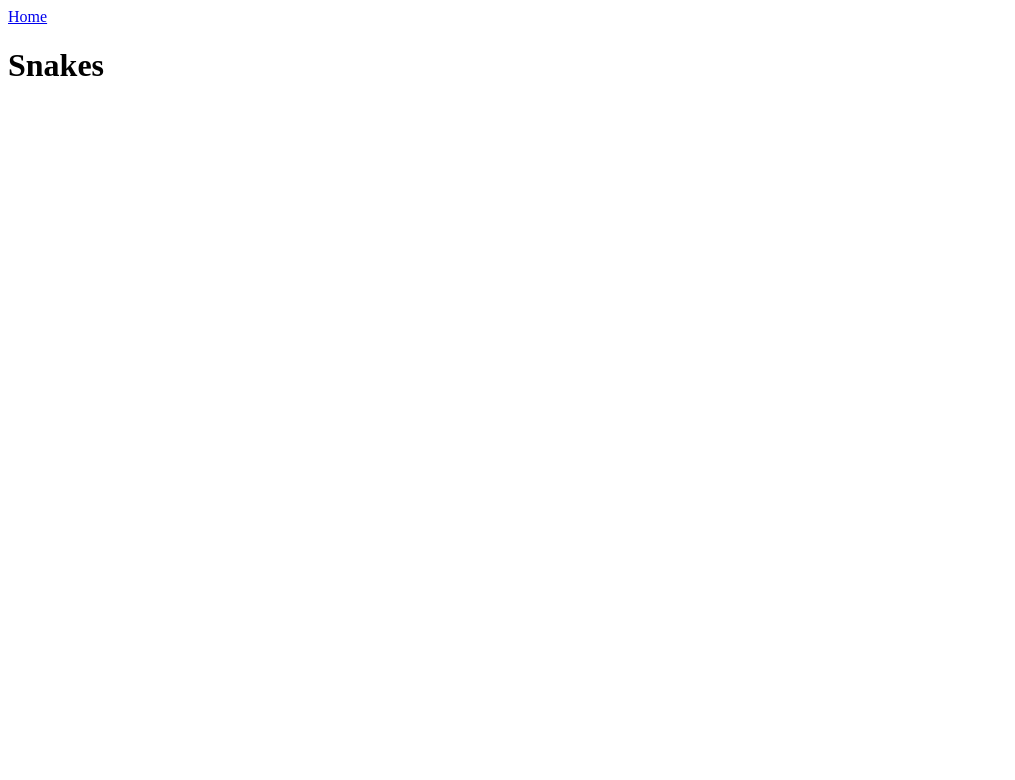
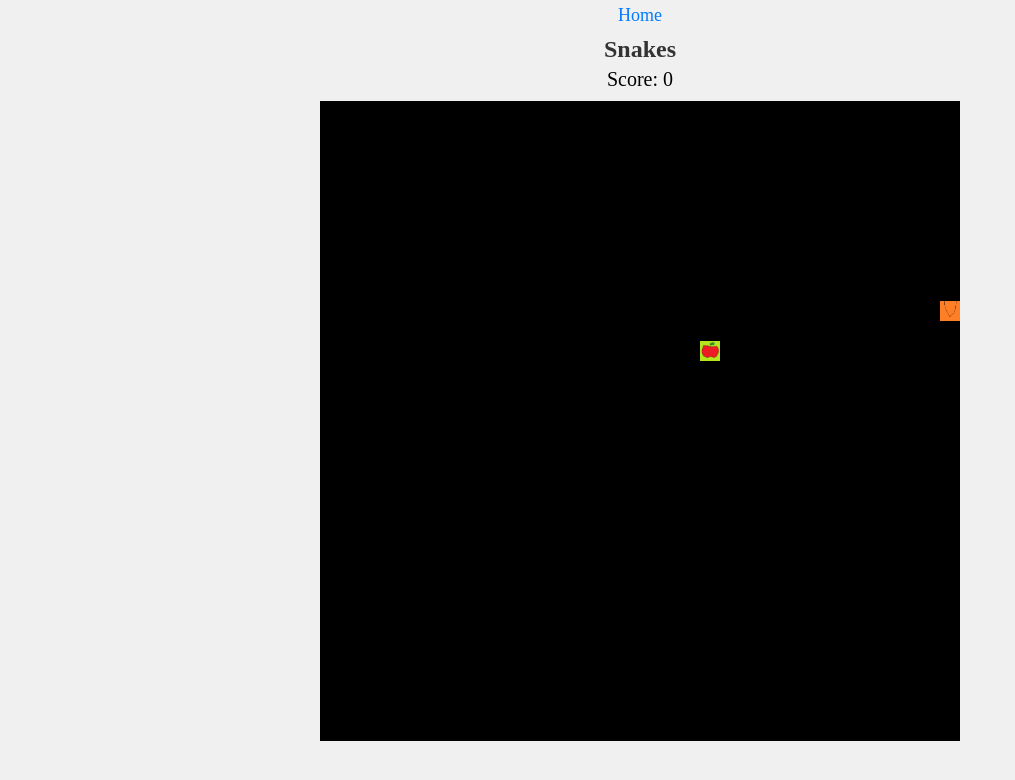
Before and after one commit to Gmittal93/slithera-fun, a plain HTML site: page snakes.html in a window 1280 px wide. Shown: the whole page, without its empty margins (0-1015 px from the left). Drawn offline with Linux system fonts and the light colour scheme.

Commit message:
added initial snakes game

```diff
--- /dev/null
+++ b/snakes.css
@@ -0,0 +1,32 @@
+a {
+    text-decoration: none; /* Remove underline */
+    font-size: 18px; /* Increase font size */
+    color: #007bff; /* Link color */
+    margin-bottom: 5px; /* Space below the link */
+}
+
+h1 {
+    font-size: 24px; /* Size of the heading */
+    color: #333; /* Darker color for the heading */
+    margin: 5px 0; /* Margin for the heading */
+}
+
+#score {
+    font-size: 20px; /* Size of the score text */
+    color: #000; /* Color of the score text */
+    margin-bottom: 10px; /* Space below the score */
+}
+
+canvas {
+    background-color: #000; /* Background color of the canvas */
+}
+
+body {
+    display: flex;
+    flex-direction: column;
+    align-items: center; /* Left align the contents */
+    justify-content: center;
+    margin: 0;
+    padding-top: 5px; /* Add gap at the top */
+    background-color: #f0f0f0; /* Light background color */
+}
--- a/snakes.html
+++ b/snakes.html
@@ -1,6 +1,22 @@
 <!DOCTYPE html>
-<title>Slithera: Snakes</title>
+<html lang="en">
+<head>
+    <meta charset="UTF-8">
+    <meta name="viewport" content="width=device-width, initial-scale=1.0">
+    <title>Slithera: Snakes</title>
+    <link rel="stylesheet" href="snakes.css">
+</head>
+<body>
+    <!-- Navigation and title section -->
+    <a href="index.html">Home</a>
+    <h1>Snakes</h1>
 
-<a href="index.html">Home</a>
+    <!-- Score display -->
+    <div id="score">Score: 0</div>
 
-<h1>Snakes</h1>
+    <!-- Game canvas -->
+    <canvas id="gameCanvas"></canvas>
+
+    <script src="snakes2.js"></script>
+</body>
+</html>
--- /dev/null
+++ b/snakes2.js
@@ -0,0 +1,227 @@
+const canvas = document.getElementById('gameCanvas');
+const ctx = canvas.getContext('2d');
+const scoreElement = document.getElementById('score');
+
+let tileSize = 20; // This will change dynamically based on the screen size
+let tileCount;
+
+// Automatically adjust the canvas size based on the screen size
+function adjustCanvasSize() {
+    const screenWidth = window.innerWidth;
+    const screenHeight = window.innerHeight;
+
+    // Set canvas dimensions (e.g., use 90% of the screen size for the game)
+    canvas.width = Math.min(screenWidth * 0.9, screenHeight * 0.9);
+    canvas.height = canvas.width; // Make the canvas square
+
+    // Calculate the number of tiles and tile size based on the canvas size
+    tileCount = Math.floor(canvas.width / tileSize);
+}
+
+// Call adjustCanvasSize at the beginning
+adjustCanvasSize();
+
+
+// // Re-adjust canvas size if window is resized
+// window.addEventListener('resize', adjustCanvasSize);
+
+
+// Function to set the canvas size based on screen size
+function setCanvasSize() {
+    const canvas = document.getElementById('gameCanvas');
+    const aspectRatio = 1; // Set the aspect ratio (width / height)
+
+    // Calculate the maximum height and width based on the viewport
+    const maxHeight = window.innerHeight * 0.8; // Use 70% of the screen height
+    const maxWidth = window.innerWidth * 0.8; // Use 90% of the screen width
+
+    canvas.width = Math.min(maxHeight, maxWidth);
+    canvas.height = Math.min(maxHeight, maxWidth);
+    console.log(canvas.height)
+
+    // // Set canvas dimensions
+    // if (maxWidth / maxHeight > aspectRatio) {
+    //     canvas.width = maxHeight * aspectRatio; // Set width based on height
+    //     canvas.height = maxHeight; // Set height
+    // } else {
+    //     canvas.width = maxWidth; // Set width
+    //     canvas.height = maxWidth / aspectRatio; // Set height based on width
+    // }
+}
+
+// Set the canvas size on the first load
+window.onload = setCanvasSize;
+
+let snake = [
+    { x: 10, y: 10 }, // Head
+    { x: 9, y: 10 },  // Body
+    { x: 8, y: 10 },  // Pre-Tail
+    { x: 7, y: 10 }   // Post-Tail
+];
+
+let snakeDir = { x: 1, y: 0 }; // Moving to the right by default
+let food = randomFoodPosition();
+let score = 0;
+
+let touchStartX = 0;
+let touchStartY = 0;
+let touchEndX = 0;
+let touchEndY = 0;
+
+// Load images for the snake parts from 'media/images/sprites/'
+const headImg = new Image();
+headImg.src = 'media/images/sprites/head.png';
+const bodyImg = new Image();
+bodyImg.src = 'media/images/sprites/body.png';
+const preTailImg = new Image();
+preTailImg.src = 'media/images/sprites/pre_tail.png';
+const postTailImg = new Image();
+postTailImg.src = 'media/images/sprites/post_tail.png';
+
+// Load image for the pallet from 'media/images/sprites/'
+const palletImg = new Image();
+palletImg.src = 'media/images/sprites/pallet.png';
+
+// Generate a random position for the food (pallet)
+function randomFoodPosition() {
+    return {
+        x: Math.floor(Math.random() * tileCount),
+        y: Math.floor(Math.random() * tileCount)
+    };
+}
+
+function gameLoop() {
+    update();
+    draw();
+}
+
+function update() {
+    const head = { x: snake[0].x + snakeDir.x, y: snake[0].y + snakeDir.y };
+
+    // Check if snake eats the food
+    if (head.x === food.x && head.y === food.y) {
+        score++;
+        scoreElement.textContent = `Score: ${score}`;
+        food = randomFoodPosition();
+    } else {
+        snake.pop(); // Remove tail segment if food isn't eaten
+    }
+
+    snake.unshift(head); // Add new head to the snake
+
+    // Check for collisions (wall or self)
+    if (head.x < 0 || head.x >= tileCount || head.y < 0 || head.y >= tileCount || selfCollision(head)) {
+        resetGame();
+    }
+}
+
+// Check if the snake collides with itself
+function selfCollision(head) {
+    for (let i = 1; i < snake.length; i++) {
+        if (snake[i].x === head.x && snake[i].y === head.y) {
+            return true;
+        }
+    }
+    return false;
+}
+
+// Reset the game if a collision occurs
+function resetGame() {
+    snake = [
+        { x: 10, y: 10 }, // Head
+        { x: 9, y: 10 },  // Body
+        { x: 8, y: 10 },  // Pre-Tail
+        { x: 7, y: 10 }   // Post-Tail
+    ];
+    snakeDir = { x: 1, y: 0 }; // Moving right by default
+    score = 0;
+    scoreElement.textContent = `Score: ${score}`;
+    food = randomFoodPosition();
+}
+
+// Draw the game: snake and pallet
+function draw() {
+    // Clear canvas
+    ctx.fillStyle = '#000';
+    ctx.fillRect(0, 0, canvas.width, canvas.height);
+
+    // Draw food (pallet)
+    ctx.drawImage(palletImg, food.x * tileSize, food.y * tileSize, tileSize, tileSize);
+
+    // Draw snake (using assets for head, body, pre-tail, post-tail)
+    snake.forEach((segment, index) => {
+        if (index === 0) {
+            ctx.drawImage(headImg, segment.x * tileSize, segment.y * tileSize, tileSize, tileSize);
+        } else if (index === snake.length - 2) {
+            ctx.drawImage(preTailImg, segment.x * tileSize, segment.y * tileSize, tileSize, tileSize);
+        } else if (index === snake.length - 1) {
+            ctx.drawImage(postTailImg, segment.x * tileSize, segment.y * tileSize, tileSize, tileSize);
+        } else {
+            ctx.drawImage(bodyImg, segment.x * tileSize, segment.y * tileSize, tileSize, tileSize);
+        }
+    });
+}
+
+// Change direction of the snake using keyboard
+function changeDirection(event) {
+    switch (event.keyCode) {
+        case 37: // Left arrow
+            if (snakeDir.x === 0) snakeDir = { x: -1, y: 0 };
+            break;
+        case 38: // Up arrow
+            if (snakeDir.y === 0) snakeDir = { x: 0, y: -1 };
+            break;
+        case 39: // Right arrow
+            if (snakeDir.x === 0) snakeDir = { x: 1, y: 0 };
+            break;
+        case 40: // Down arrow
+            if (snakeDir.y === 0) snakeDir = { x: 0, y: 1 };
+            break;
+    }
+}
+
+// Detect touch start
+function handleTouchStart(event) {
+    const firstTouch = event.touches[0];
+    touchStartX = firstTouch.clientX;
+    touchStartY = firstTouch.clientY;
+}
+
+// Detect touch end and calculate the direction of the swipe
+function handleTouchEnd(event) {
+    touchEndX = event.changedTouches[0].clientX;
+    touchEndY = event.changedTouches[0].clientY;
+    handleSwipe();
+}
+
+// Handle swipe direction based on the touch movement
+function handleSwipe() {
+    const diffX = touchEndX - touchStartX;
+    const diffY = touchEndY - touchStartY;
+
+    if (Math.abs(diffX) > Math.abs(diffY)) {
+        // Swipe was horizontal
+        if (diffX > 0 && snakeDir.x === 0) {
+            snakeDir = { x: 1, y: 0 }; // Right swipe
+        } else if (diffX < 0 && snakeDir.x === 0) {
+            snakeDir = { x: -1, y: 0 }; // Left swipe
+        }
+    } else {
+        // Swipe was vertical
+        if (diffY > 0 && snakeDir.y === 0) {
+            snakeDir = { x: 0, y: 1 }; // Down swipe
+        } else if (diffY < 0 && snakeDir.y === 0) {
+            snakeDir = { x: 0, y: -1 }; // Up swipe
+        }
+    }
+}
+
+// Event listener for keyboard direction
+document.addEventListener('keydown', changeDirection);
+
+// Event listeners for touch swipe gestures
+canvas.addEventListener('touchstart', handleTouchStart, false);
+canvas.addEventListener('touchend', handleTouchEnd, false);
+
+// Run the game loop every 100ms
+setInterval(gameLoop, 100);
```
Also changed, not shown: index.html (+2 -2 lines), snakes.js (added, +135 -0 lines), media/images/sprites/body.png (added), media/images/sprites/head.png (added), media/images/sprites/pallet.png (added), media/images/sprites/post_tail.png (added), media/images/sprites/pre_tail.png (added).
